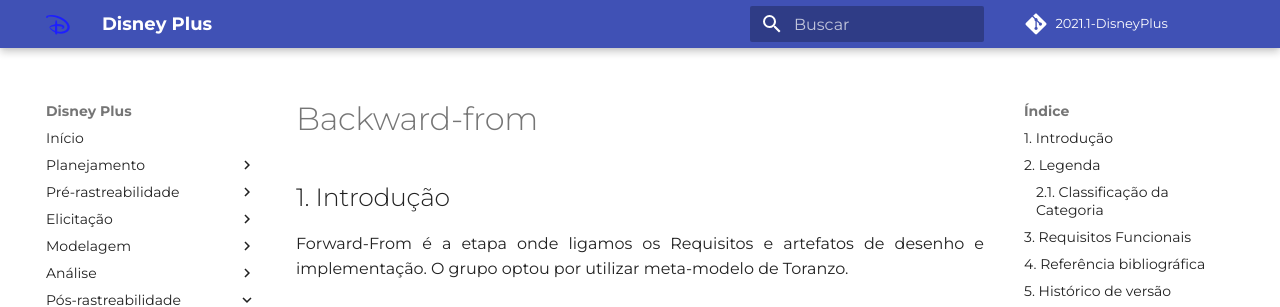
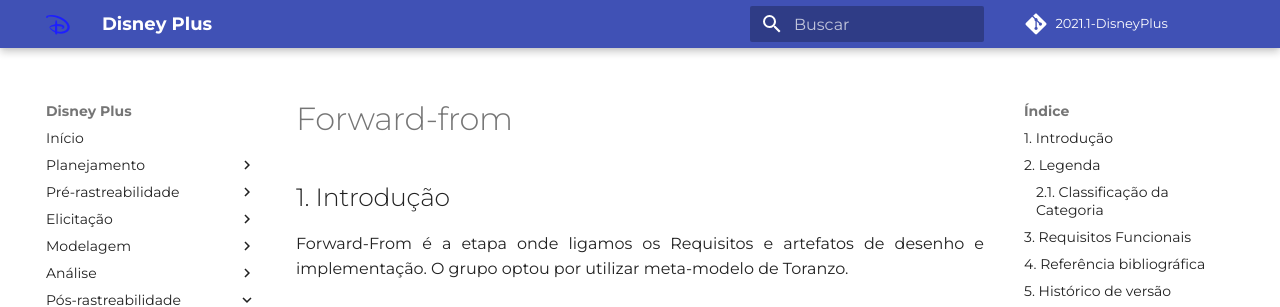
Before and after one commit to Requisitos-de-Software/2021.1-DisneyPlus, an MkDocs documentation site: the page built from docs/pos_rastreabilidade/forward_from.md, in a window 1280 px wide and 900 px high. Shown: the top 307 px of the window. Built offline with MkDocs 1.6.1 and Material for MkDocs 9.7.7, drawn with Linux system fonts in a browser that asks for light colours; some web fonts are replaced; comment, search, counter and statistics services are not loaded.

Commit message:
fix: fix title

```diff
--- a/docs/pos_rastreabilidade/forward_from.md
+++ b/docs/pos_rastreabilidade/forward_from.md
@@ -1,4 +1,4 @@
-# Backward-from
+# Forward-from
 
 ## 1. Introdução
 Forward-From é a etapa onde ligamos os Requisitos e artefatos de desenho e implementação. O grupo optou por utilizar meta-modelo de Toranzo.
```
